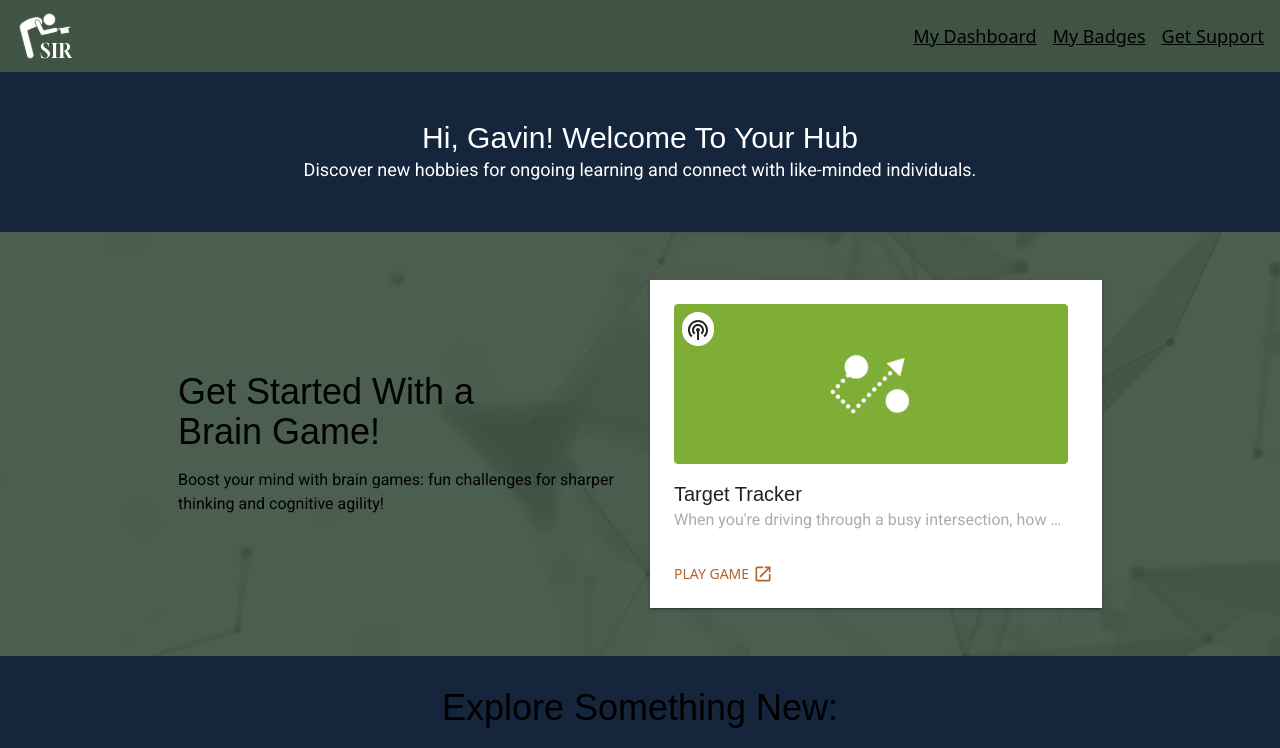
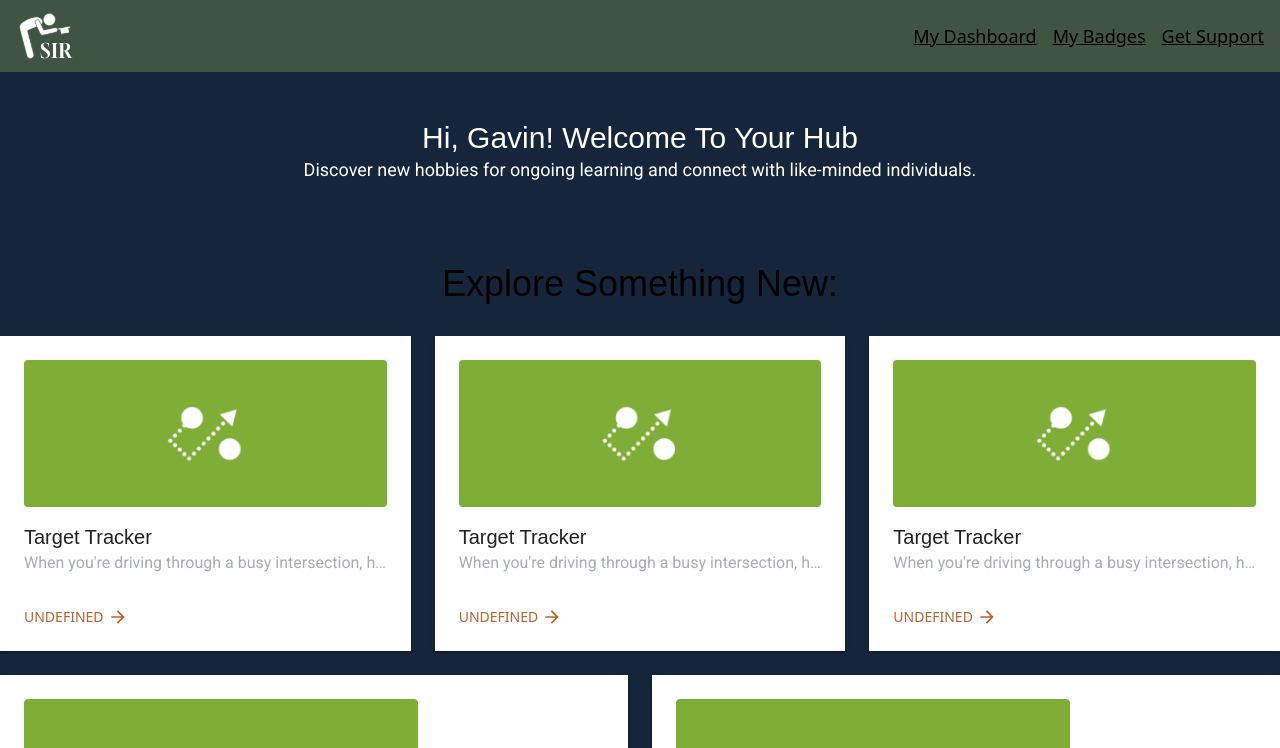
Before and after one commit to thesirlife/sir, a Next.js app: page / in a window 1280 px wide. Shown: the top 748 px of the page. Built offline with nearby package versions, Linux system fonts and the light colour scheme; a web font is replaced by a local one.

Commit message:
temporary remove component import to try and appease vercel

```diff
--- a/app/(main)/page.tsx
+++ b/app/(main)/page.tsx
@@ -1,4 +1,3 @@
-import FeaturedActivity from "@/app/components/FeaturedActivity";
 import WelcomeBanner from "@/app/components/WelcomeBanner";
 import Explore from "@/app/components/Explore";
 
@@ -8,7 +7,6 @@ const Dashboard: FC = () => {
   return (
     <div>
       <WelcomeBanner user="Gavin" />
-      <FeaturedActivity />
       <Explore />
     </div>
   );
```
